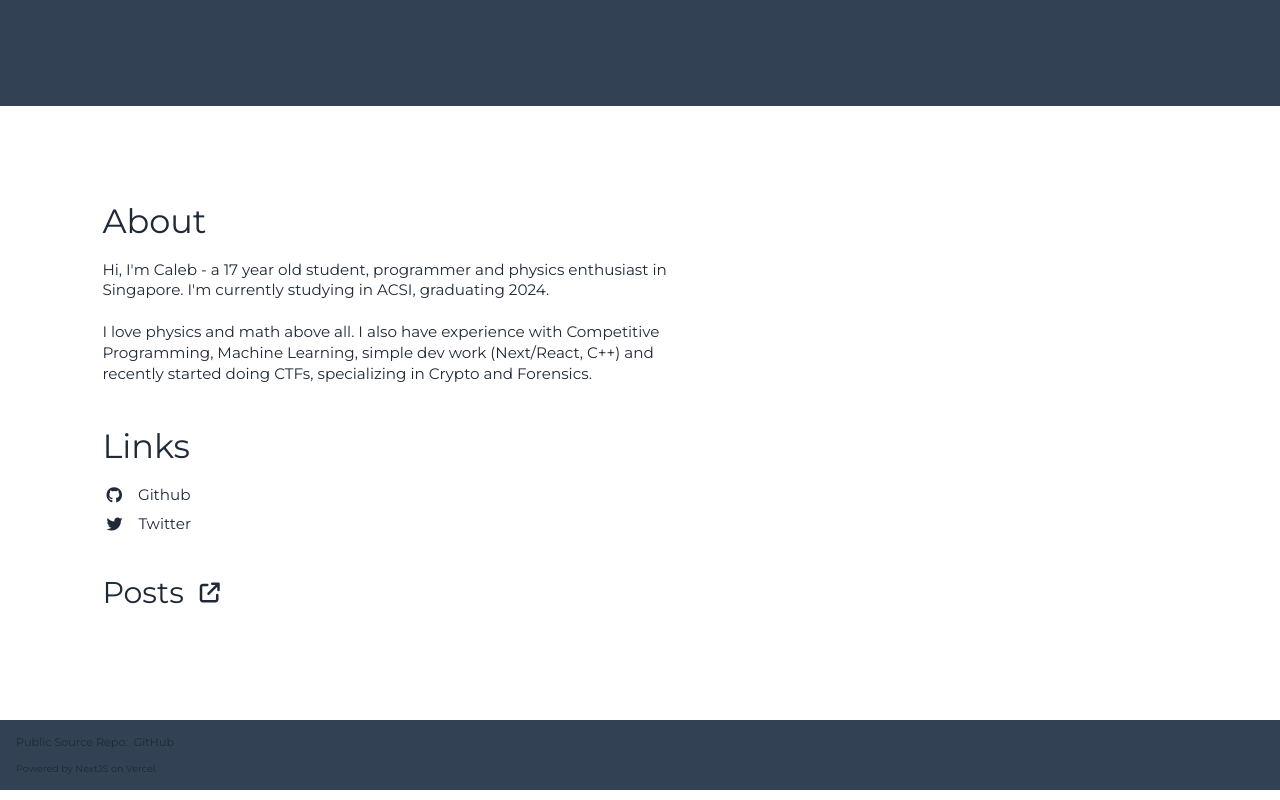
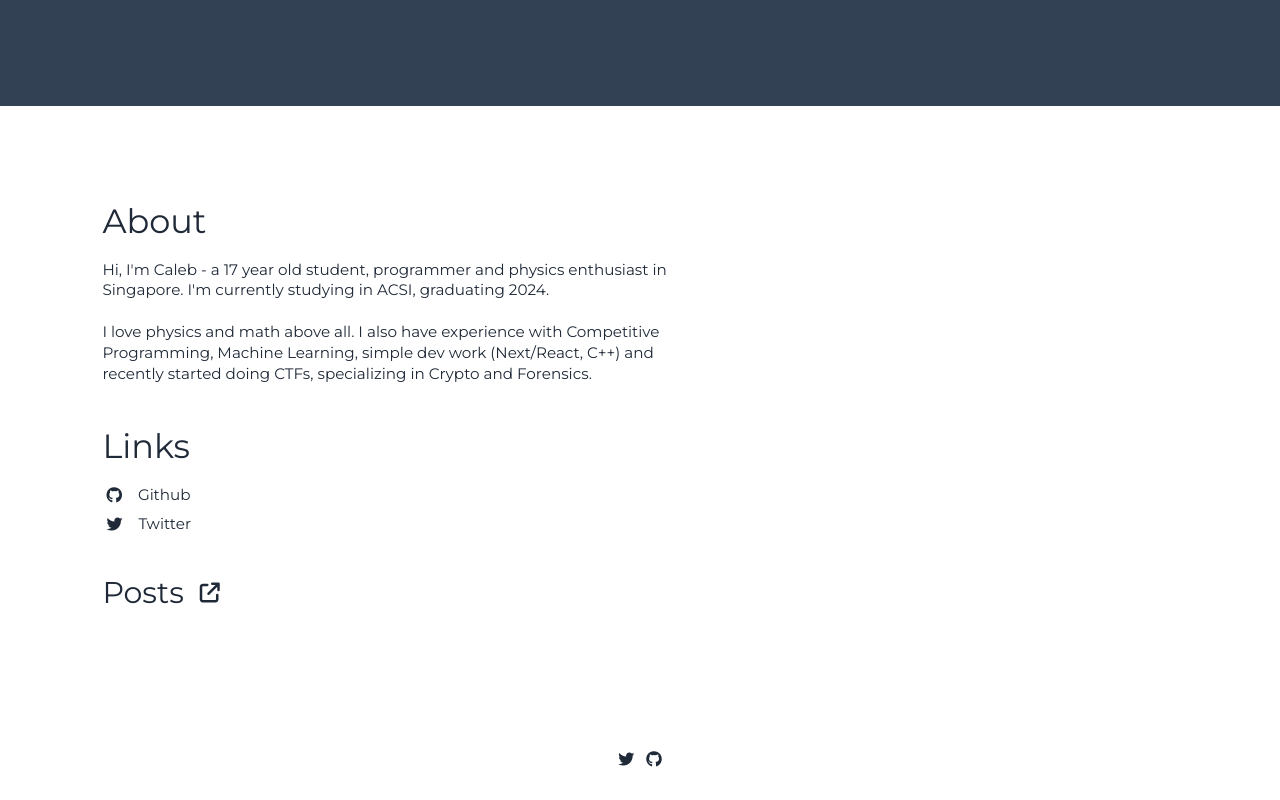
Before and after one commit to calebc2006/calebc.cc, a Next.js app: page / in a window 1280 px wide. Shown: the part 694-1494 px from the top of the page. Built offline with nearby package versions, Linux system fonts and the light colour scheme.

Commit message:
better styling 3.1

```diff
--- a/components/Footer.jsx
+++ b/components/Footer.jsx
@@ -3,9 +3,19 @@ import Link from "next/link"
 
 export const Footer = () => {
     return (
-    <div className="h-[70px] p-4 bottom-0 bg-slate-700 flex flex-col justify-between">
-        <div className="flex text-s">
-            Public Source Repo:&nbsp;&nbsp;
+        <div className="h-[5rem] p-4 relative grid grid-cols-3">
+            <div></div>
+            <div className="m-auto flex gap-x-3 ">
+                <Link href='https://x.com/calebc006' target='_blank'>
+                    <i className="fa-brands fa-twitter"></i>
+                </Link>
+                <Link href='https://github.com/calebc2006' target='_blank'>
+                    <i className="fa-brands fa-github"></i>
+                </Link>
+            </div>
+            <div className="flex flex-col gap-y-[.1rem] items-end justify-end select-none">
+                {/* <div className="text-xs text-right">
+                    Source Repo:&nbsp;&nbsp;
                     <Link
                         href="https://www.github.com/calebc2006/calebc.cc"
                         target="_blank"
@@ -15,8 +25,9 @@ export const Footer = () => {
                         GitHub
                     </Link>
                 </div>
-        <div className="text-sm">
+                <div className="text-xs text-right">
                     Powered by NextJS on Vercel.
+                </div> */}
             </div>
         </div>
     );
--- a/tailwind.config.js
+++ b/tailwind.config.js
@@ -17,7 +17,7 @@ module.exports = {
                 "2xl": ["1.5rem", "1.8rem"],
                 m: ["0.95rem", "1.3rem"],
                 s: ["0.7rem", "0.85rem"],
-                sm: ["0.6rem", "0.7rem"],
+                xs: ["0.57rem", "0.65rem"],
             },
             fontFamily: {
                 sans: ["Montserrat", "sans-serif"],
```
Lines whose indentation alone changed are shown as unchanged.
